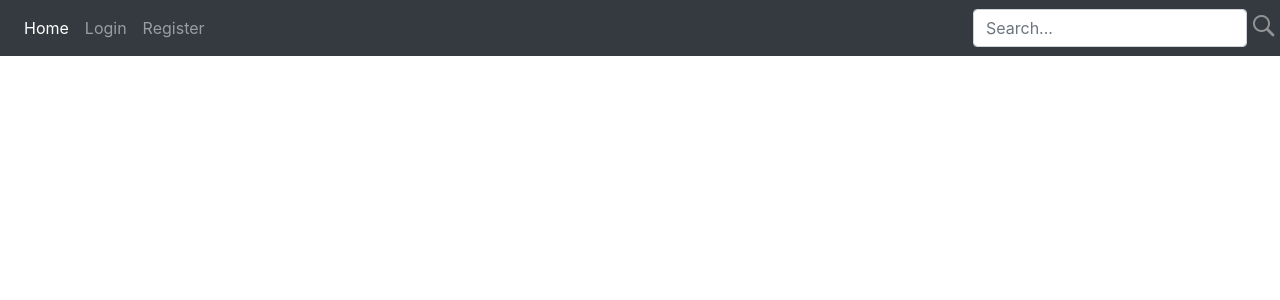
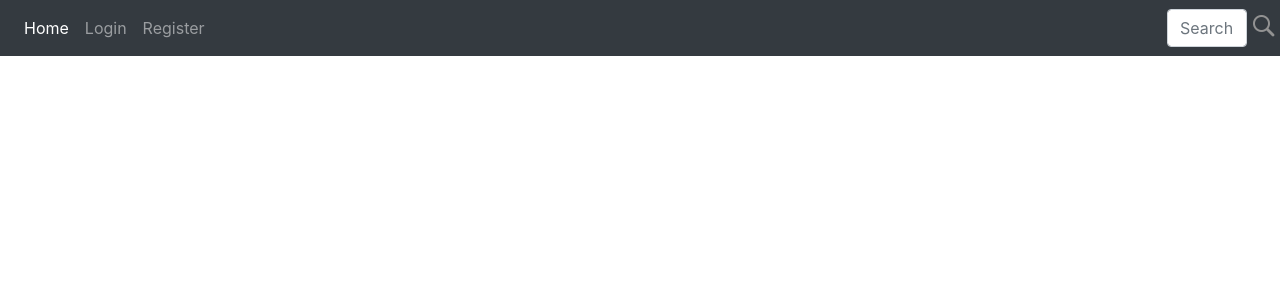
Before and after one commit to moonik/scrum-web, an Angular app in the folder src/frontend/: page / in a window 1280 px wide. Shown: the top 300 px of the page. Built offline with nearby package versions, Linux system fonts and the light colour scheme; what angular2-multiselect-dropdown would draw is missing.

Commit message:
added search input hover on focus

```diff
--- a/src/frontend/src/app/navbar/navbar.component.css
+++ b/src/frontend/src/app/navbar/navbar.component.css
@@ -1,3 +1,19 @@
 a{
   cursor: pointer;
 }
+body{
+  background: #343d46;
+}
+
+.form-control {
+  width: 80px;
+  -webkit-transition: all .5s ease;
+  -moz-transition: all .5s ease;
+  transition: all .5s ease;
+}
+.form-control:hover{
+  width: 220px;
+}
+.form-control:focus{
+  width: 220px;
+}
```
